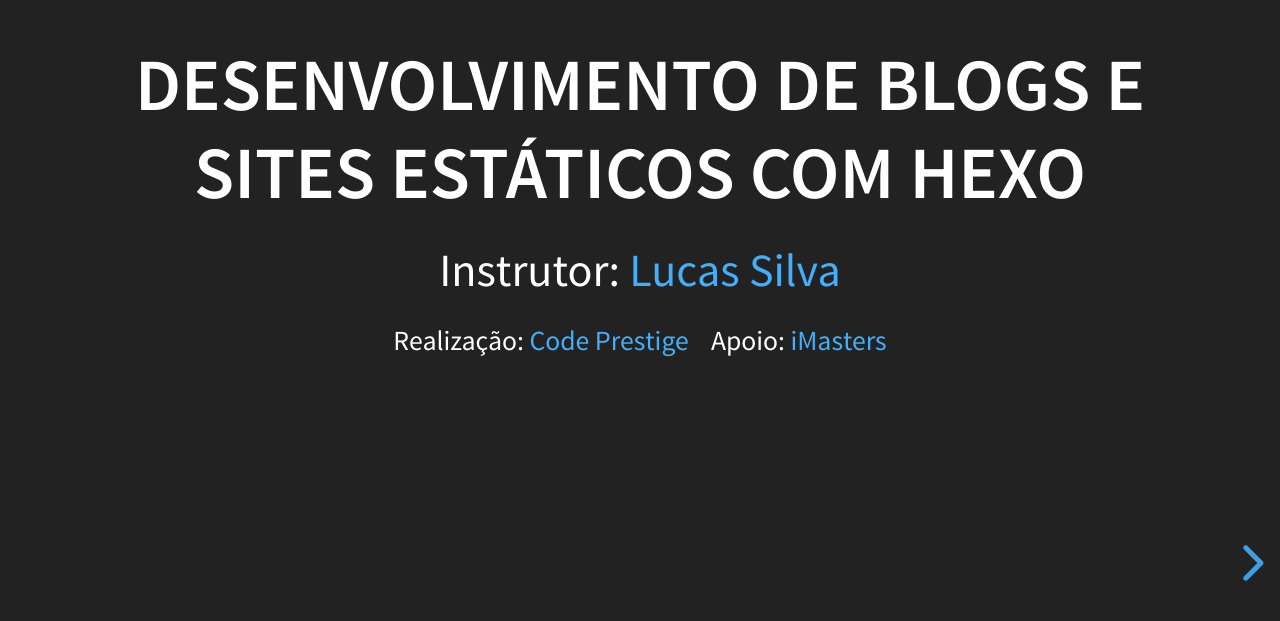
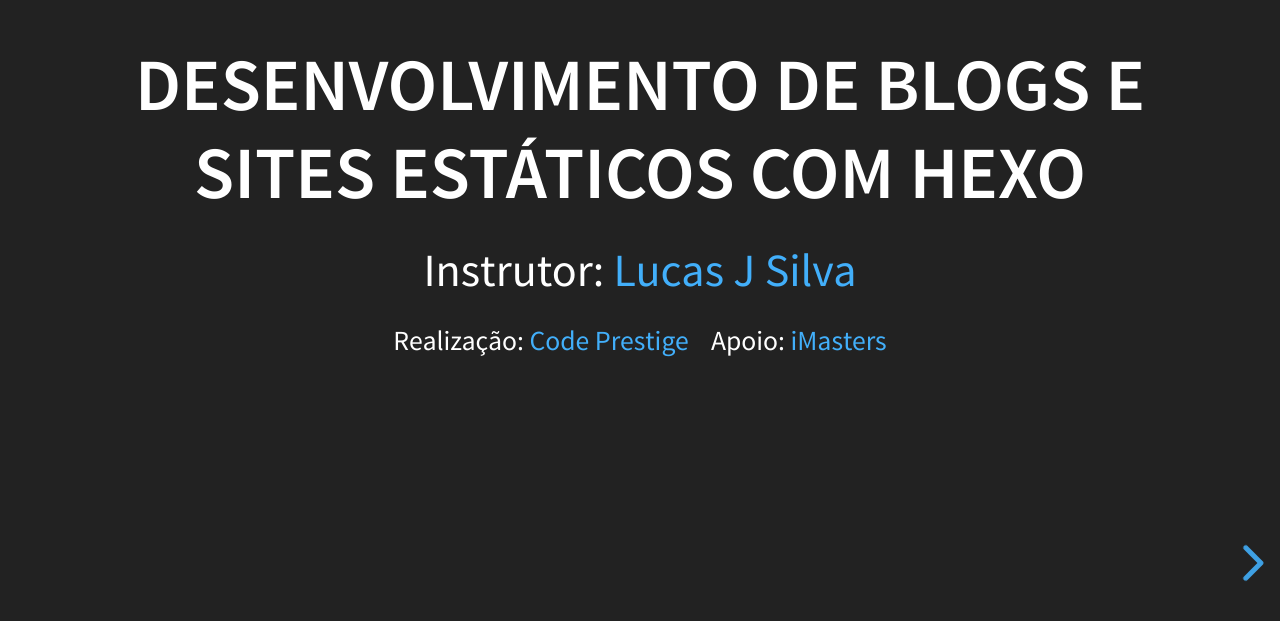
Before and after one commit to josemalcher/curso-hexo, a website: page index.html in a window 1280 px wide. Shown: the part 175-796 px from the top of the page. Drawn offline with Linux system fonts and the light colour scheme.

Commit message:
atualizando dados e links

```diff
--- a/index.html
+++ b/index.html
@@ -34,7 +34,7 @@
         <section>
           <h2>Desenvolvimento de blogs e sites estáticos com Hexo</h2>
           <p>
-            Instrutor: <a href="https://lucasjs.github.io" target="_blank">Lucas Silva</a>
+            Instrutor: <a href="https://lucasjs.github.io" target="_blank">Lucas J Silva</a>
           </p>
           <p>
             <small>
```
Also changed, not shown: README.md, thumbnail.jpg.
